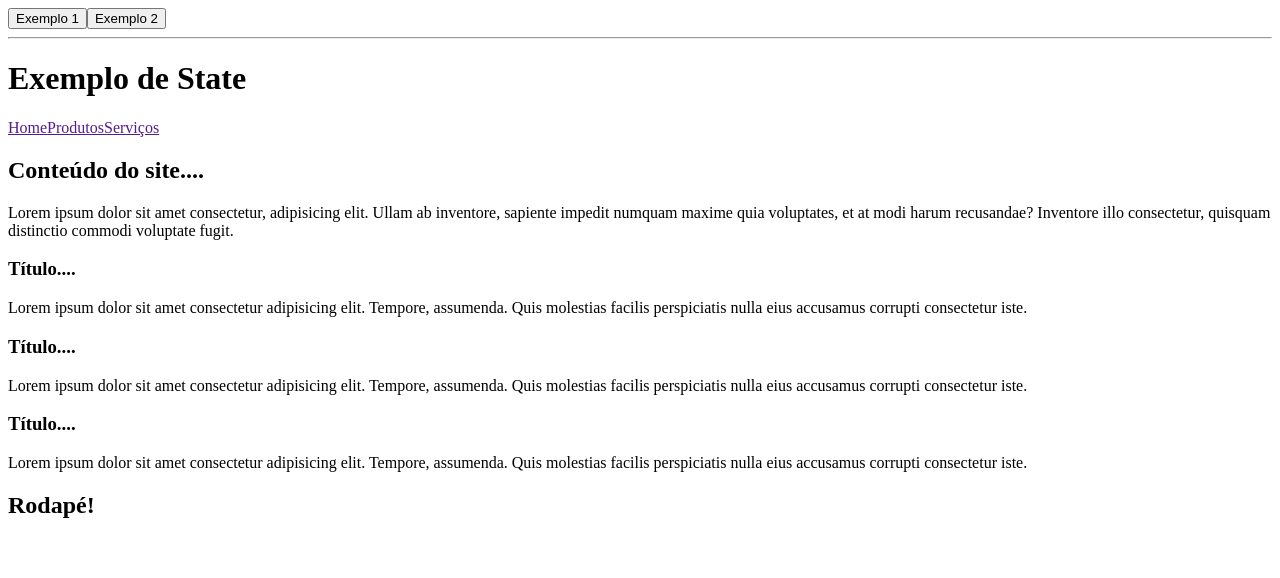
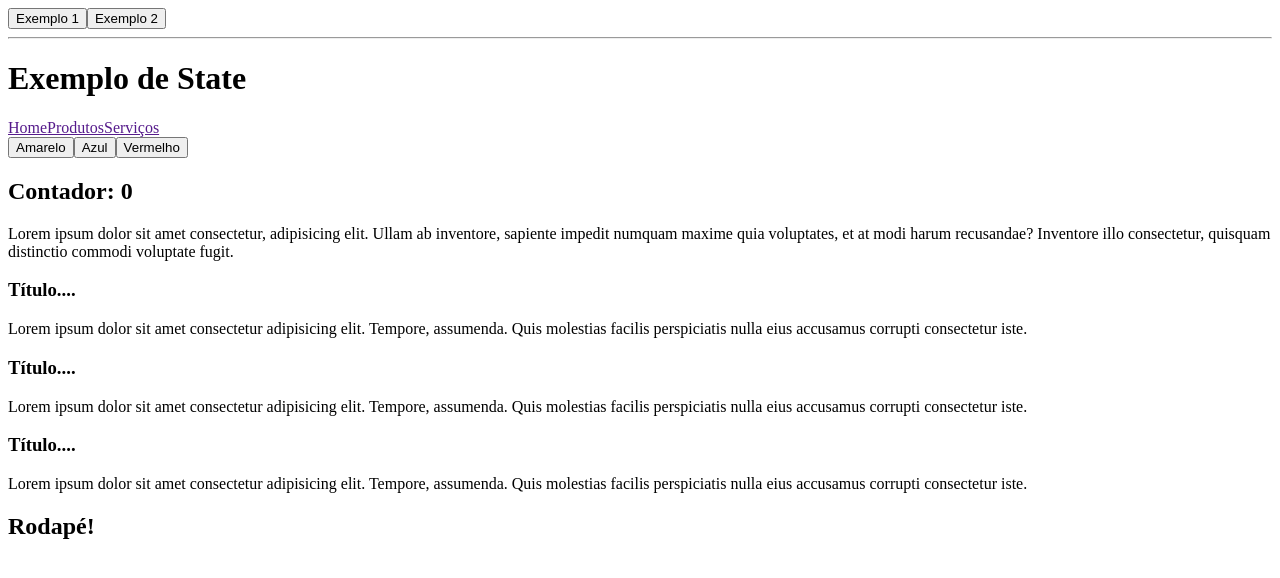
Before and after one commit to tiagotecinternet/meu-app, a React (Create React App) app: page / in a window 1280 px wide. Shown: the top 578 px of the page. Built offline with nearby package versions, Linux system fonts and the light colour scheme.

Commit message:
Mais exemplos useState

```diff
--- a/src/components/layout/Conteudo.jsx
+++ b/src/components/layout/Conteudo.jsx
@@ -1,13 +1,24 @@
+import { useState } from "react";
 import Artigo from "../Artigo";
 
 const Conteudo = () => {
-  // Comentário JS ctrl ;
-  /* Comentário JS shift alt a */
+  const [corFundo, setCorFundo] = useState();
+  const [contador, setContador] = useState(0);
+
+  const fundoAmarelo = () => setCorFundo("#FFEE71");
+  const fundoAzul = () => setCorFundo("lightblue");
+  const fundoVermelho = () => setCorFundo("lightpink");
+
+  const atualizaContagem = () => setContador(contador + 1);
+
   return (
-    <main>
+    <main style={{ backgroundColor: corFundo }}>
+      <button onMouseOver={fundoAmarelo}>Amarelo</button>
+      <button onMouseOver={fundoAzul}>Azul</button>
+      <button onMouseOver={fundoVermelho}>Vermelho</button>
+
       <section>
-        {/* AQUI É COMENTÁRIO DENTRO DO JSX  */}
-        <h2>Conteúdo do site....</h2>
+        <h2 onClick={atualizaContagem}>Contador: {contador} </h2>
         <p>
           Lorem ipsum dolor sit amet consectetur, adipisicing elit. Ullam ab
           inventore, sapiente impedit numquam maxime quia voluptates, et at modi
```
